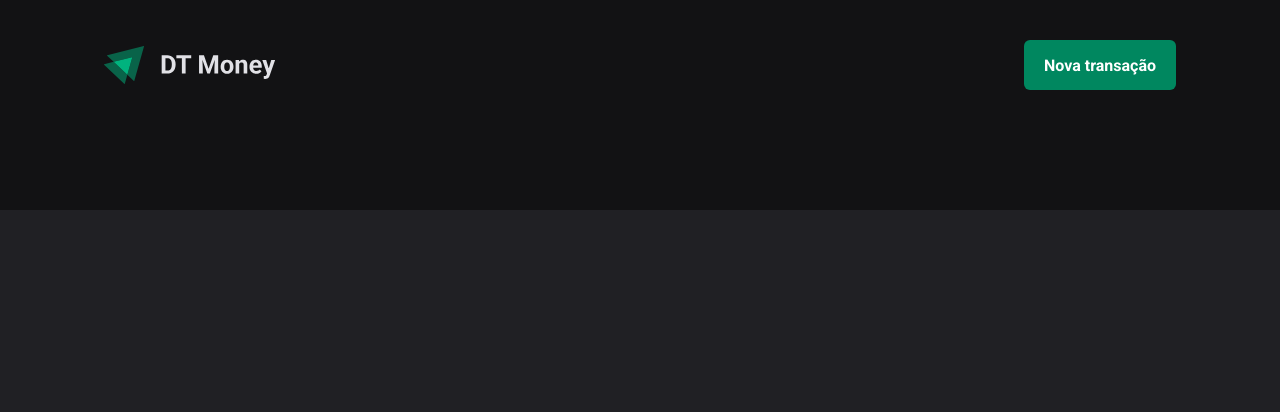
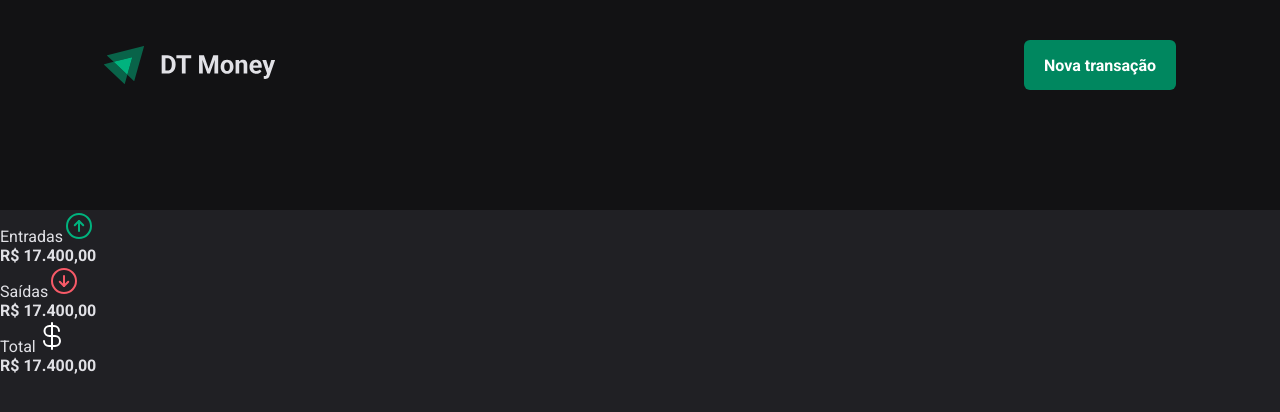
Before and after one commit to CarolMaiaP/ignite-dt-money, a React (Vite) app: page / in a window 1280 px wide. Shown: the top 412 px of the page. Built offline with nearby package versions, Linux system fonts and the light colour scheme.

Commit message:
build: summary component added

```diff
--- a/package.json
+++ b/package.json
@@ -9,6 +9,7 @@
     "preview": "vite preview"
   },
   "dependencies": {
+    "phosphor-react": "^1.4.1",
     "react": "^18.2.0",
     "react-dom": "^18.2.0",
     "styled-components": "^5.3.6"
--- /dev/null
+++ b/src/components/Summary/index.tsx
@@ -0,0 +1,34 @@
+import { ArrowCircleUp, ArrowCircleDown, CurrencyDollar } from "phosphor-react";
+
+export function Summary(){
+  return(
+    <section>
+      <div>
+        <header>
+          <span>Entradas</span>
+          <ArrowCircleUp size={32} color="#00b37e"/>
+        </header>
+
+        <strong>R$ 17.400,00</strong>
+      </div>
+
+      <div>
+        <header>
+          <span>Saídas</span>
+          <ArrowCircleDown size={32} color="#f75a68"/>
+        </header>
+
+        <strong>R$ 17.400,00</strong>
+      </div>
+
+      <div>
+        <header>
+          <span>Total</span>
+          <CurrencyDollar size={32} color="#fff"/>
+        </header>
+
+        <strong>R$ 17.400,00</strong>
+      </div>
+    </section>
+  )
+}
--- a/src/pages/Transactions/index.tsx
+++ b/src/pages/Transactions/index.tsx
@@ -1,9 +1,11 @@
 import { Header } from "../../components/Header";
+import { Summary } from "../../components/Summary";
 
 export function Transactions(){
   return(
     <div>
       <Header/>
+      <Summary/>
     </div>
   )
 }
```
Also changed, not shown: 1 other file (tests, documents, lock files or other folders).
